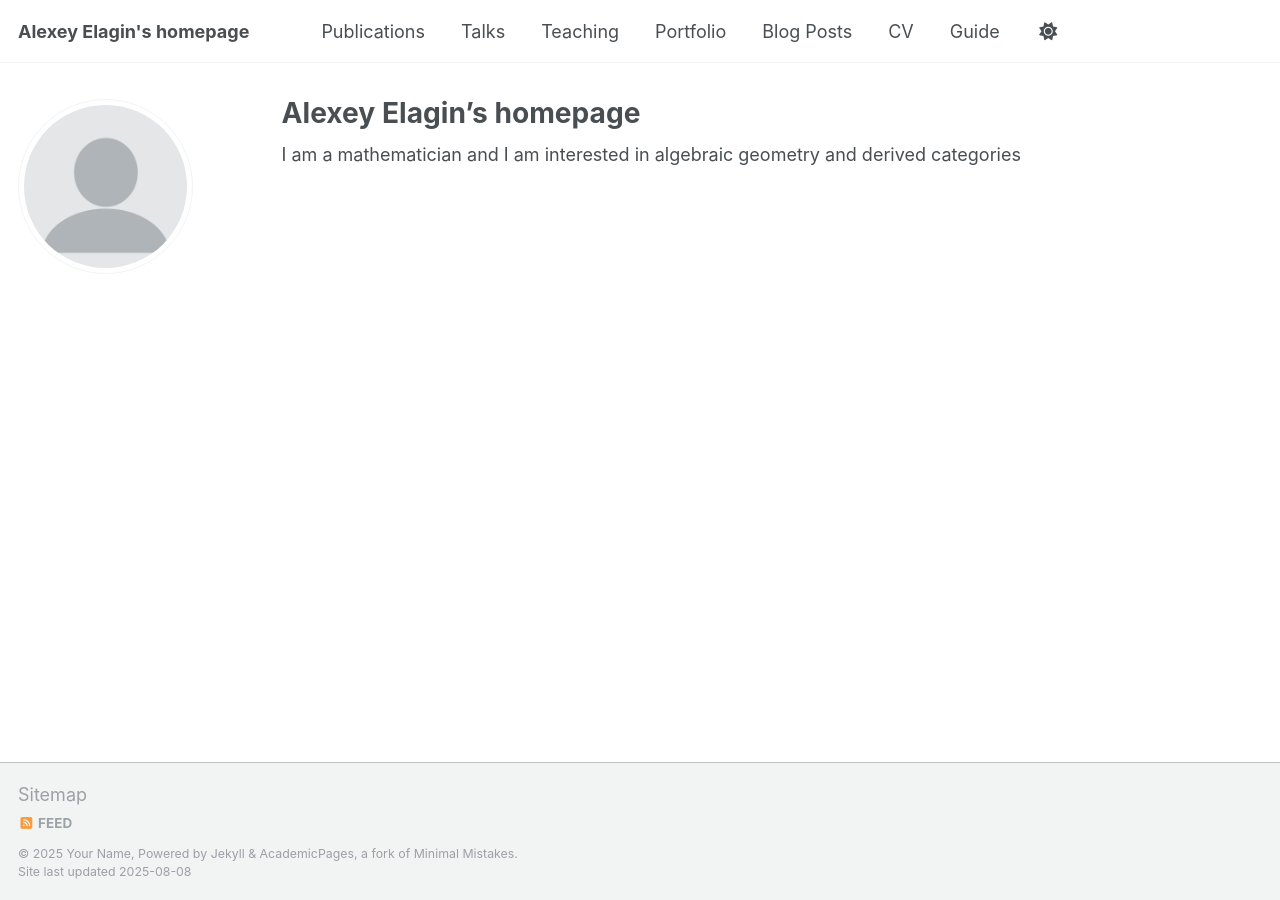
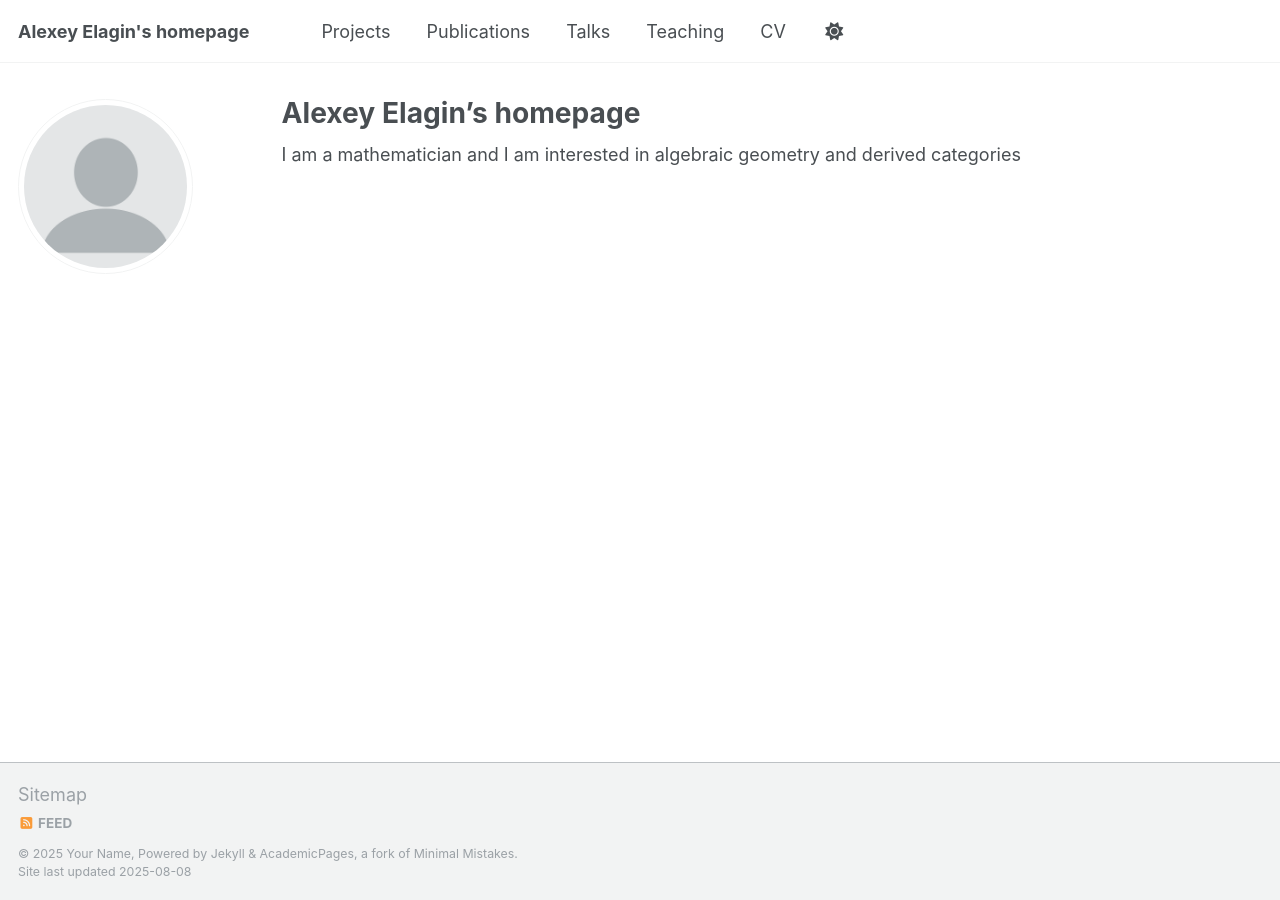
Before and after one commit to AlexeyElagin/AlexeyElagin.github.io, a Jekyll site: the page built from _pages/about.md, in a window 1280 px wide. Built offline with Jekyll 4.4.1, drawn with Linux system fonts in a browser that asks for light colours; a script that is not in the unit is left out; part of the change alters nothing that is shown.

Commit message:
Update navigation.yml

```diff
--- a/_data/navigation.yml
+++ b/_data/navigation.yml
@@ -8,6 +8,9 @@
 #      Markdown formatted page while the second is generated using JSON.
 
 main:
+  - title: "Projects"
+    url: /projects/
+
   - title: "Publications"
     url: /publications/
 
@@ -17,11 +20,11 @@ main:
   - title: "Teaching"
     url: /teaching/
 
-  - title: "Portfolio"
-    url: /portfolio/
+  #- title: "Portfolio"
+  #  url: /portfolio/
 
-  - title: "Blog Posts"
-    url: /year-archive/
+  #- title: "Blog Posts"
+  #  url: /year-archive/
 
   - title: "CV"
     url: /cv/
@@ -29,5 +32,5 @@ main:
   # - title: "CV"
   #   url: /cv-json/
 
-  - title: "Guide"
-    url: /markdown/
+  #- title: "Guide"
+  #  url: /markdown/
```
